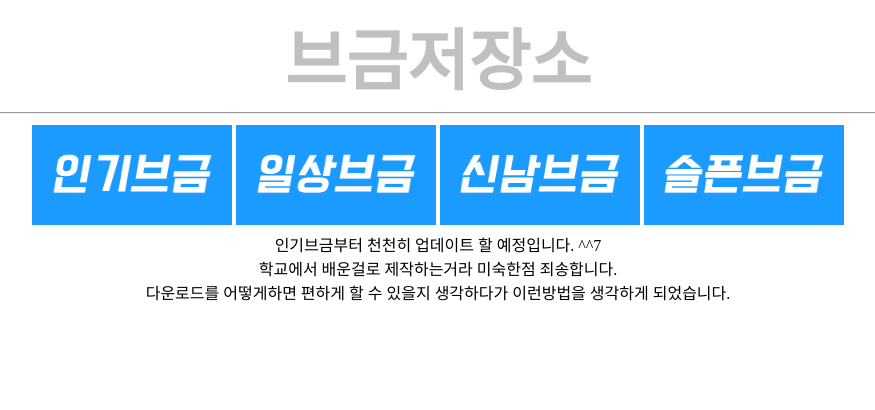
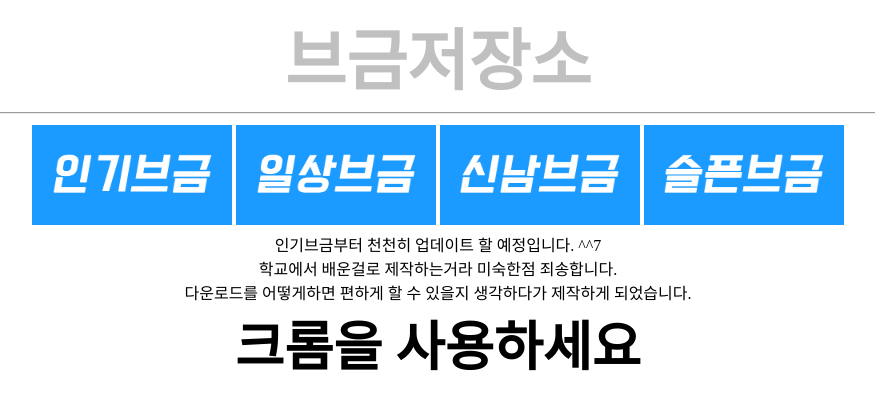
Before and after one commit to BGMMASTER/bgmmaster.github.io, a plain HTML site: page index.html in a window 1280 px wide. Shown: the whole page, without its empty margins (202-1077 px from the left). Drawn offline with Linux system fonts and the light colour scheme.

Commit message:
Add files via upload

```diff
--- a/index.html
+++ b/index.html
@@ -39,6 +39,7 @@
   </table>
   인기브금부터 천천히 업데이트 할 예정입니다. ^^7 <br>
   학교에서 배운걸로 제작하는거라 미숙한점 죄송합니다. <br>
-  다운로드를 어떻게하면 편하게 할 수 있을지 생각하다가 이런방법을 생각하게 되었습니다.
+  다운로드를 어떻게하면 편하게 할 수 있을지 생각하다가 제작하게 되었습니다.<br>
+  <span style=" font-size:40pt;"><strong> 크롬을 사용하세요</strong></span>
 </body>
 </html>
```
